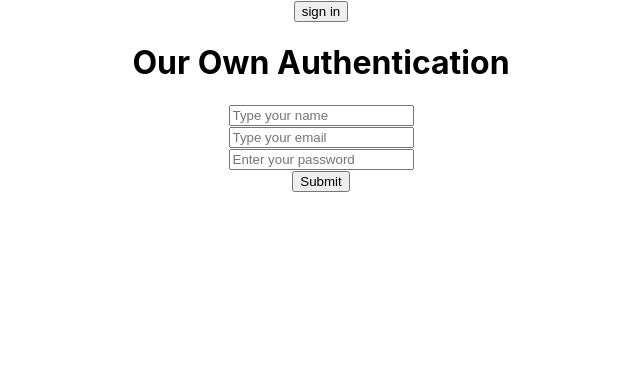
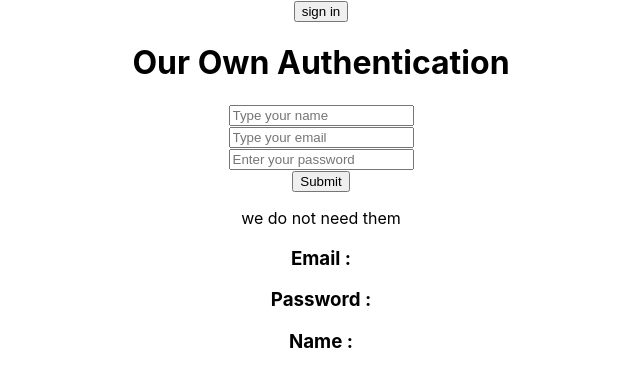
Before and after one commit to shawon122334/firebase-auth, a React (Create React App) app: page / in a window 1280 px wide. Shown: the top 386 px of the page, without its empty margins (319-959 px from the left). Built offline with nearby package versions, Linux system fonts and the light colour scheme.

Commit message:
update state from field

```diff
--- a/src/App.js
+++ b/src/App.js
@@ -137,10 +137,10 @@ function App() {
       </form>
       <p style={{color:'red'}}>{user.error}</p>
       {user.success&& <p style={{color:'green'}}>user created successfully</p>}
-      {/*  we do not need them
+       we do not need them
       <h3>Email : {user.email}</h3>
       <h3>Password : {user.password}</h3>
-      <h3>Name : {user.name}</h3> */}
+      <h3>Name : {user.name}</h3>
     </div>
   );
 }
```
Also changed, not shown: 1 other file (tests, documents, lock files or other folders).
